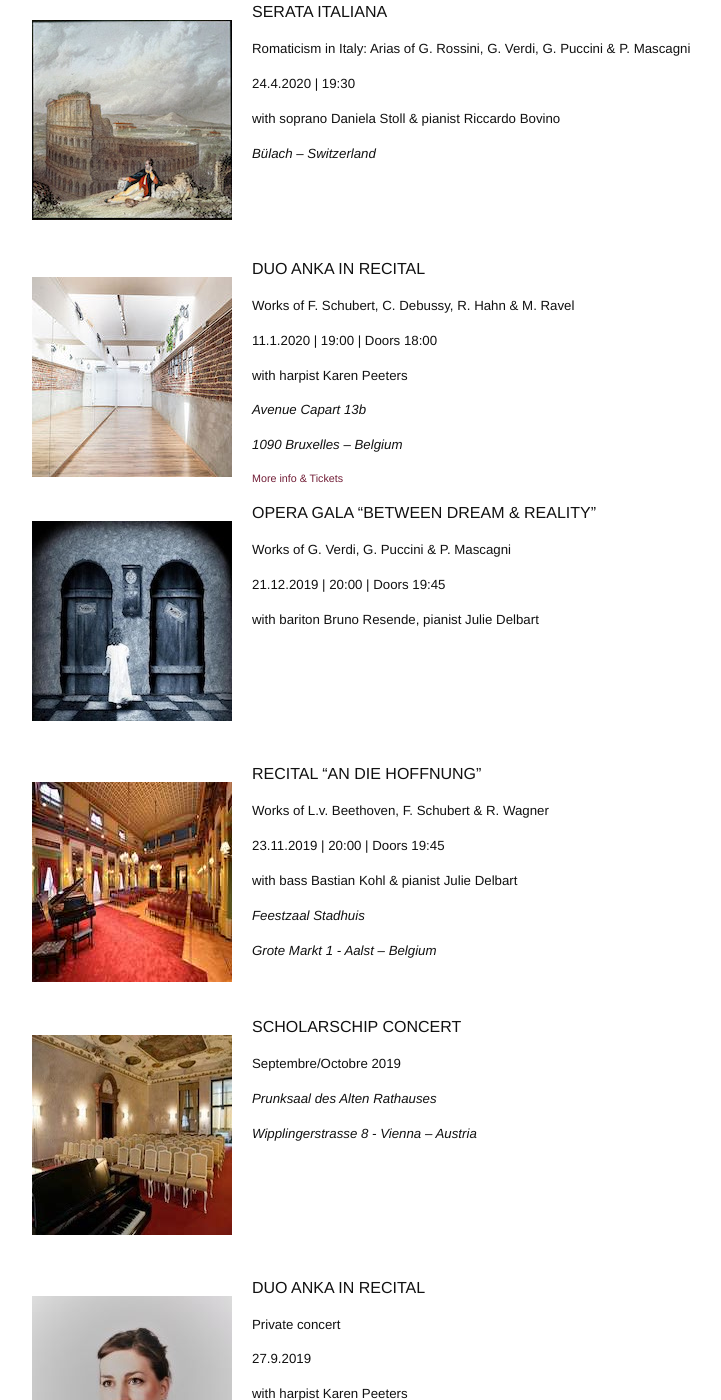
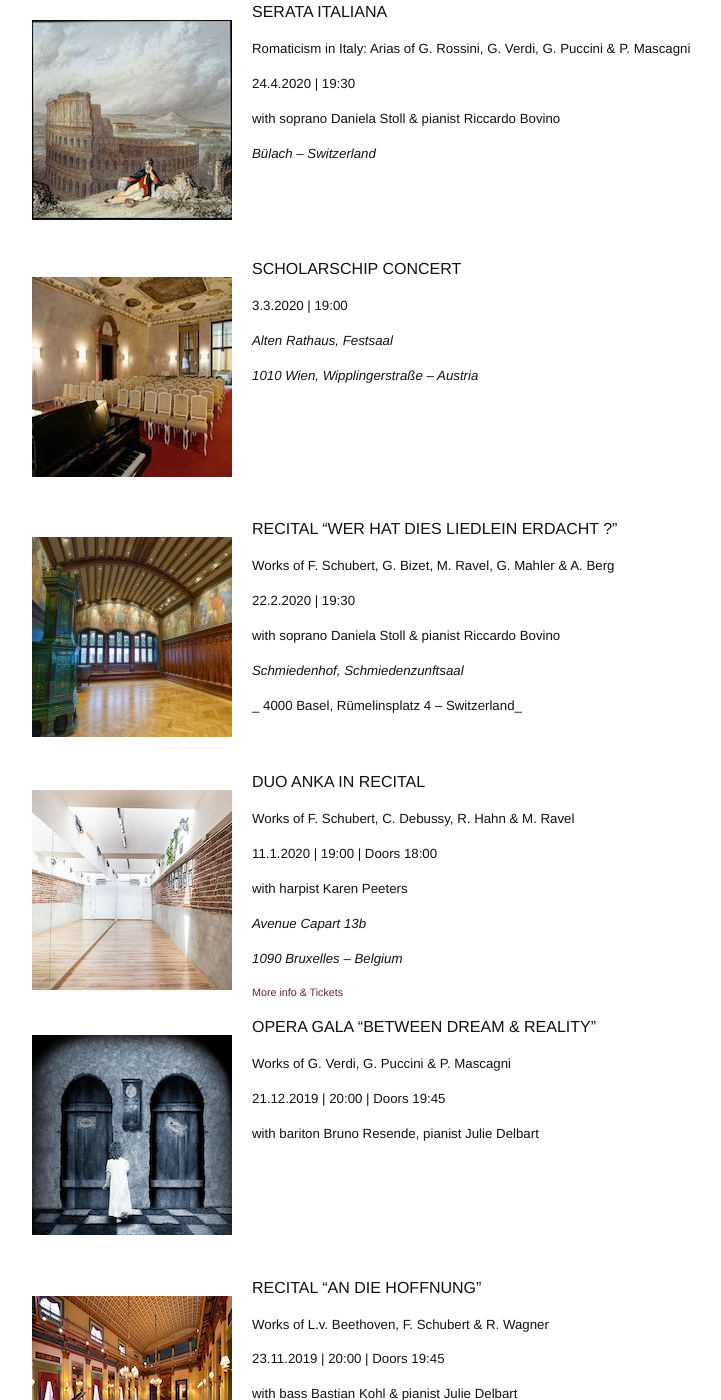
Before and after one commit to annesophie-sevens/annesophie-sevens.github.io, a Jekyll site: the page built from agenda-en.md, in a window 1280 px wide and 1400 px high, scrolled down 291 px. Shown: the whole window, without its empty margins (258-979 px from the left). Built offline with Jekyll 4.4.1, drawn with Linux system fonts in a browser that asks for light colours; nearby versions of some CDN libraries.

Commit message:
Update agenda-en.md

```diff
--- a/agenda-en.md
+++ b/agenda-en.md
@@ -21,6 +21,38 @@ SERATA ITALIANA
 
 &nbsp;
 
+<img style="float: left; padding: 20px" src="/assets/Rathaus.jpg">
+
+SCHOLARSCHIP CONCERT
+
+##### 3.3.2020 | 19:00
+
+##### _Alten Rathaus, Festsaal_
+
+##### _1010 Wien, Wipplingerstraße – Austria_
+
+&nbsp;
+
+&nbsp;
+
+&nbsp;
+
+<img style="float: left; padding: 20px" src="/assets/Basel-m.jpg">
+
+RECITAL "WER HAT DIES LIEDLEIN ERDACHT ?"
+
+##### Works of F. Schubert, G. Bizet, M. Ravel, G. Mahler & A. Berg
+
+##### 22.2.2020 | 19:30
+
+##### with soprano Daniela Stoll & pianist Riccardo Bovino
+
+##### _Schmiedenhof, Schmiedenzunftsaal_
+
+##### _ 4000 Basel, Rümelinsplatz 4 – Switzerland_
+
+&nbsp;
+
 <img style="float: left; padding: 20px" src="/assets/veroni.jpg">
 
 DUO ANKA IN RECITAL
@@ -35,7 +67,7 @@ DUO ANKA IN RECITAL
 
 ##### _1090 Bruxelles – Belgium_
 
-###### <a href="https://www.casaveronica.net/duo-anka.php?id=62" target="_blank">More info & Tickets</a>
+###### <a href="https://www.casaveronica.net/events/duo-anka" target="_blank">More info & Tickets</a>
 
 <img style="float: left; padding: 20px" src="/assets/dream.jpg">
 
@@ -66,22 +98,6 @@ RECITAL "AN DIE HOFFNUNG"
 ##### _Feestzaal Stadhuis_
 
 ##### _Grote Markt 1 - Aalst – Belgium_
-
-&nbsp;
-
-<img style="float: left; padding: 20px" src="/assets/Rathaus.jpg">
-
-SCHOLARSCHIP CONCERT
-
-##### Septembre/Octobre 2019
-
-##### _Prunksaal des Alten Rathauses_
-
-##### _Wipplingerstrasse 8 - Vienna – Austria_
-
-&nbsp;
-
-&nbsp;
 
 &nbsp;
 
```
